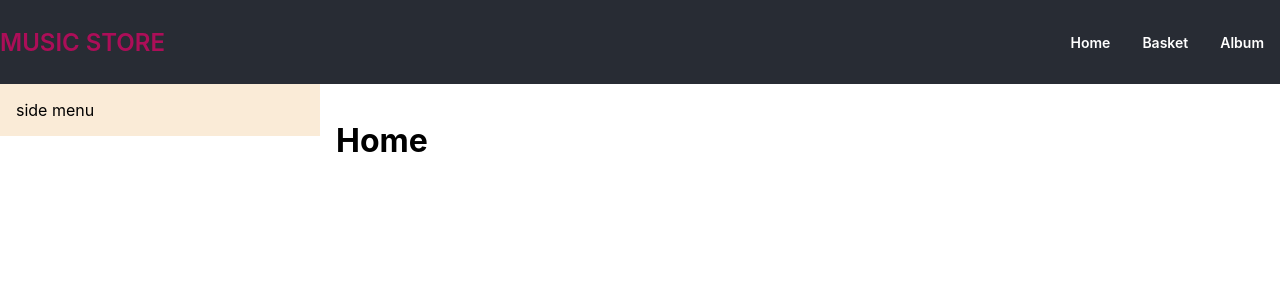
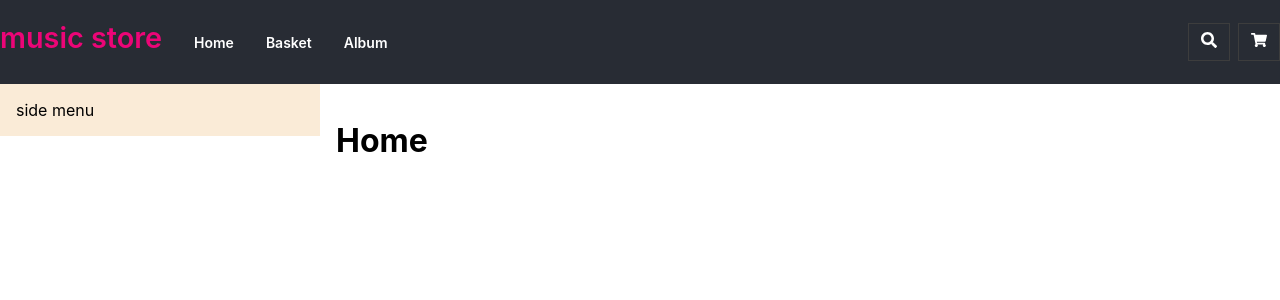
Before and after one commit to mikaeileghbal/music-store, a React (Create React App) app: page / in a window 1280 px wide. Shown: the top 300 px of the page. Built offline with nearby package versions, Linux system fonts and the light colour scheme.

Commit message:
Fix header controls

```diff
--- a/package.json
+++ b/package.json
@@ -8,6 +8,7 @@
     "@testing-library/user-event": "^13.5.0",
     "react": "^18.1.0",
     "react-dom": "^18.1.0",
+    "react-icons": "^4.3.1",
     "react-redux": "^8.0.1",
     "react-router": "^6.3.0",
     "react-router-dom": "^6.3.0",
--- a/src/App/view/header/Header.js
+++ b/src/App/view/header/Header.js
@@ -1,7 +1,20 @@
 import { Link } from "react-router-dom";
 import "./header.css";
+import { FaSearch, FaShoppingCart, FaTimes } from "react-icons/fa";
+import { useState } from "react";
 
 export default function Header() {
+  const [toggle, setToggle] = useState(false);
+  const [searchTerm, setSearchTerm] = useState("");
+
+  const toggleSearch = (e) => {
+    setToggle(!toggle);
+  };
+
+  const handleSearch = (e) => {
+    setSearchTerm(e.target.value);
+  };
+
   return (
     <header className="App-header">
       <div className="container">
@@ -21,6 +34,34 @@ export default function Header() {
             </li>
           </ul>
         </nav>
+        <div className="button-container">
+          {toggle && (
+            <div className="search-container">
+              <input
+                type="text"
+                value={searchTerm}
+                placeholder="Search site"
+                onChange={handleSearch}
+              />
+              <button
+                type="button"
+                className="button button--header button--search"
+              >
+                <FaSearch />
+              </button>
+            </div>
+          )}
+          <button
+            type="button"
+            className="button button--header"
+            onClick={toggleSearch}
+          >
+            {toggle ? <FaTimes /> : <FaSearch />}
+          </button>
+          <button type="button" className="button button--header">
+            <FaShoppingCart />
+          </button>
+        </div>
       </div>
     </header>
   );
--- a/src/App/view/header/header.css
+++ b/src/App/view/header/header.css
@@ -9,7 +9,11 @@
   align-items: center;
 }
 
-nav {
+nav ul {
+  padding-left: 16px;
+}
+
+.button-container {
   margin-left: auto;
 }
 
@@ -23,11 +27,52 @@ nav a {
   text-transform: capitalize;
   font-size: 14px;
   font-weight: 600;
+  padding: 1em 0;
 }
 
 .logo {
-  text-transform: uppercase;
-  color: rgb(172, 14, 88);
+  color: #ec0577;
   font-weight: 600;
-  font-size: 1.5rem;
+  font-size: 1.8rem;
+  margin-top: -0.34em;
 }
+
+.button-container {
+  display: flex;
+  align-items: center;
+}
+.button--header {
+  display: inline;
+  margin-left: 0.5em;
+  cursor: pointer;
+  transition: border-color 0.3s ease;
+}
+
+.button--header:hover {
+  border-color: #ec0577;
+}
+
+.button--header:focus {
+  outline: 1px solid #ec0577;
+  border: 1px solid #ec0577;
+}
+
+.button--search:hover,
+.button--search:focus {
+  background-color: #ec0577;
+}
+.search-container {
+  padding: 0;
+  display: flex;
+  margin-right: 1em;
+  background-color: white;
+  padding: 1px;
+}
+
+input[type="text"] {
+  padding: 8px 16px;
+  width: 400px;
+  outline: none;
+  border: none;
+  margin: 0;
+}
--- a/src/index.css
+++ b/src/index.css
@@ -27,3 +27,11 @@ code {
 a {
   text-decoration: none;
 }
+
+.button {
+  padding: 8px 12px;
+  font-size: 16px;
+  border: 1px solid #3d3d3d;
+  background-color: #282c34;
+  color: white;
+}
```
Also changed, not shown: 1 other file (tests, documents, lock files or other folders).
